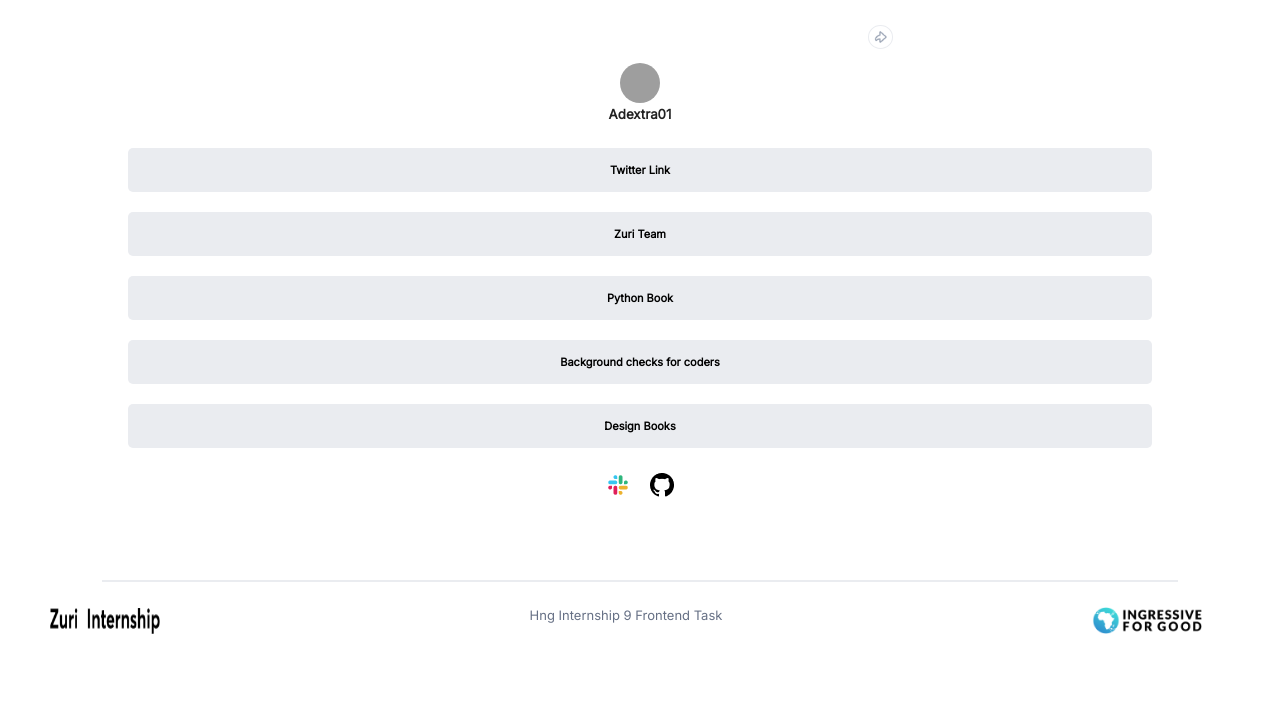
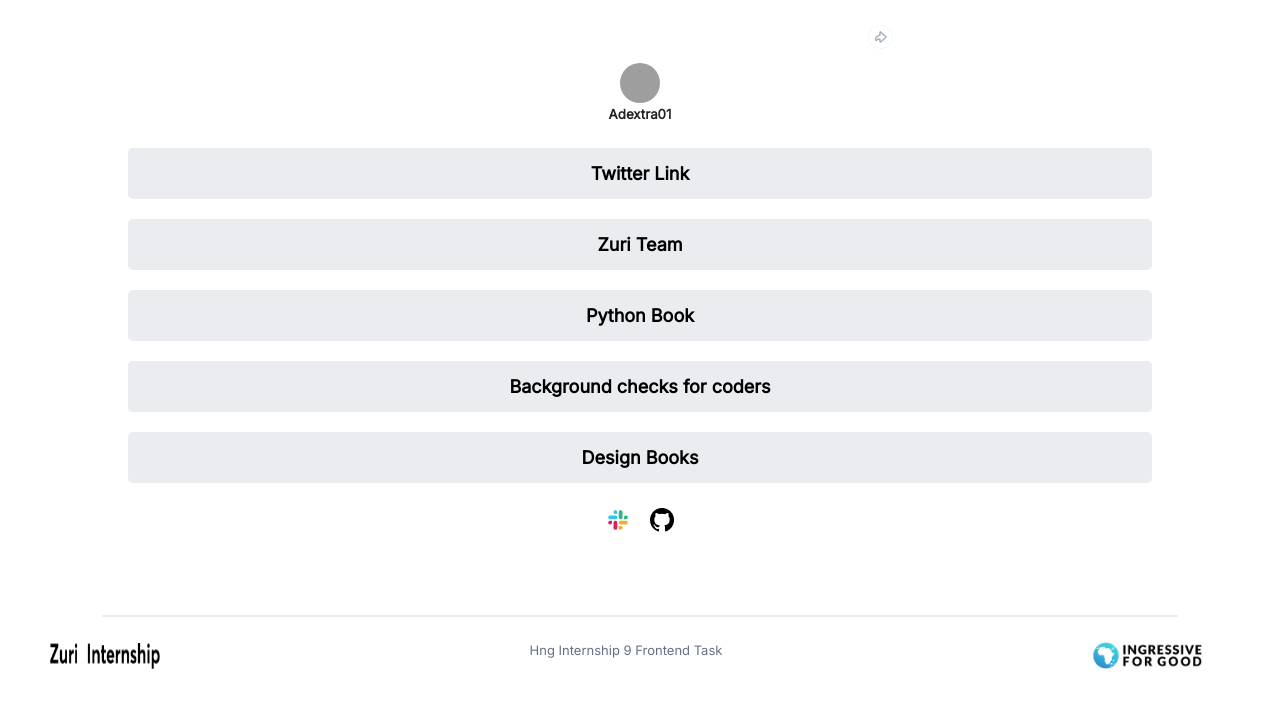
Before and after one commit to a-deola/cardly, a React (Create React App) app: page / in a window 1280 px wide. Shown: the top 708 px of the page. Built offline with nearby package versions, Linux system fonts and the light colour scheme; grey boxes are pictures that could not be loaded.

Commit message:
style: increase font size

```diff
--- a/src/App.css
+++ b/src/App.css
@@ -17,7 +17,7 @@ hr{
 .my_links{
     text-decoration: none;
     color: black;
-    font-size: 11px;
+    font-size: 18px;
     font-weight: bold;
     background-color: #EAECF0;
     width: 80%;
@@ -30,7 +30,7 @@ hr{
     position: relative;
     left: 15rem;
     margin: 10px;
-    border: 1px solid #EAECF0;
+    border: 1px dotted #EAECF0;
     border-radius: 100%;
     padding: 5px;
     width: 25px;
```
